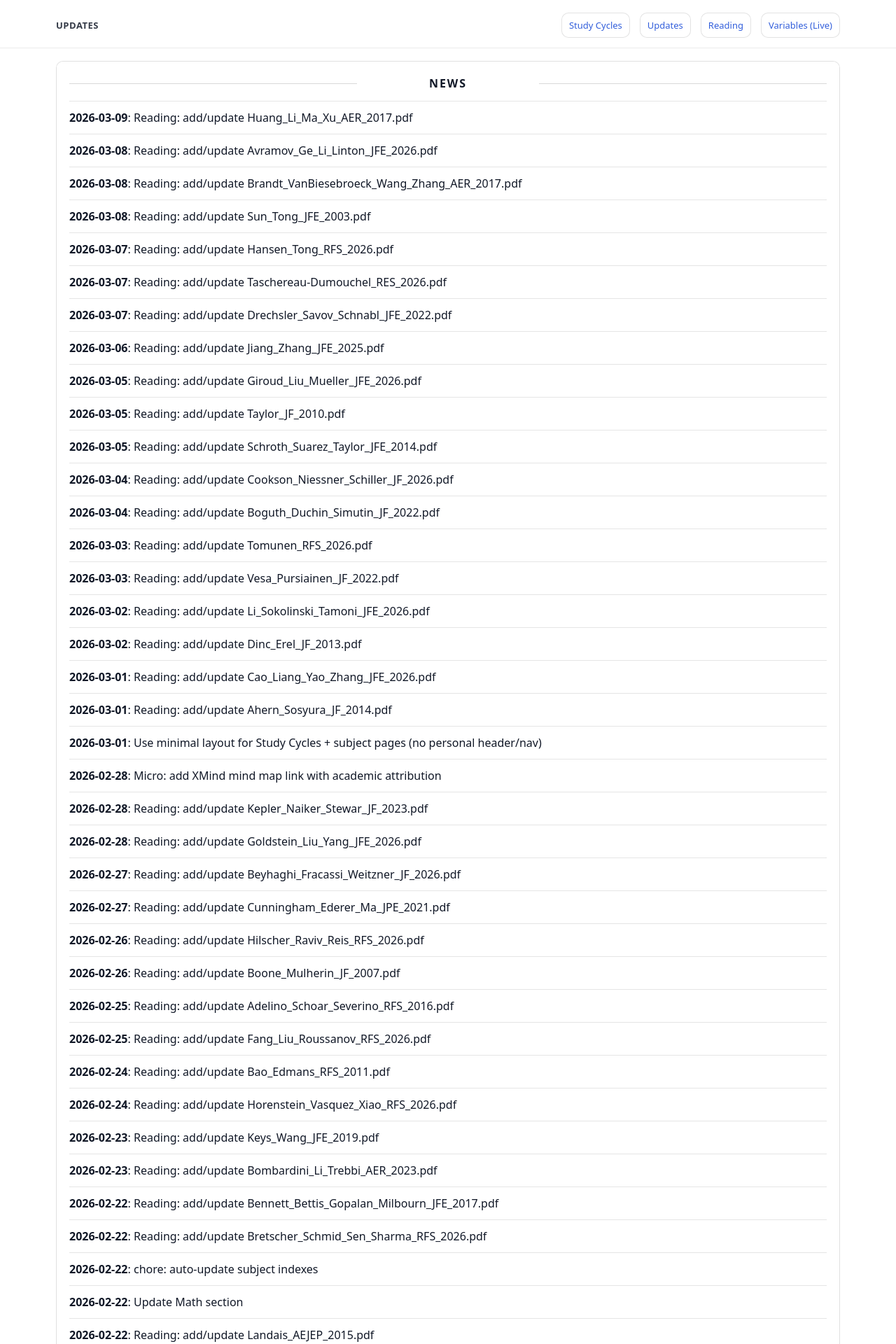
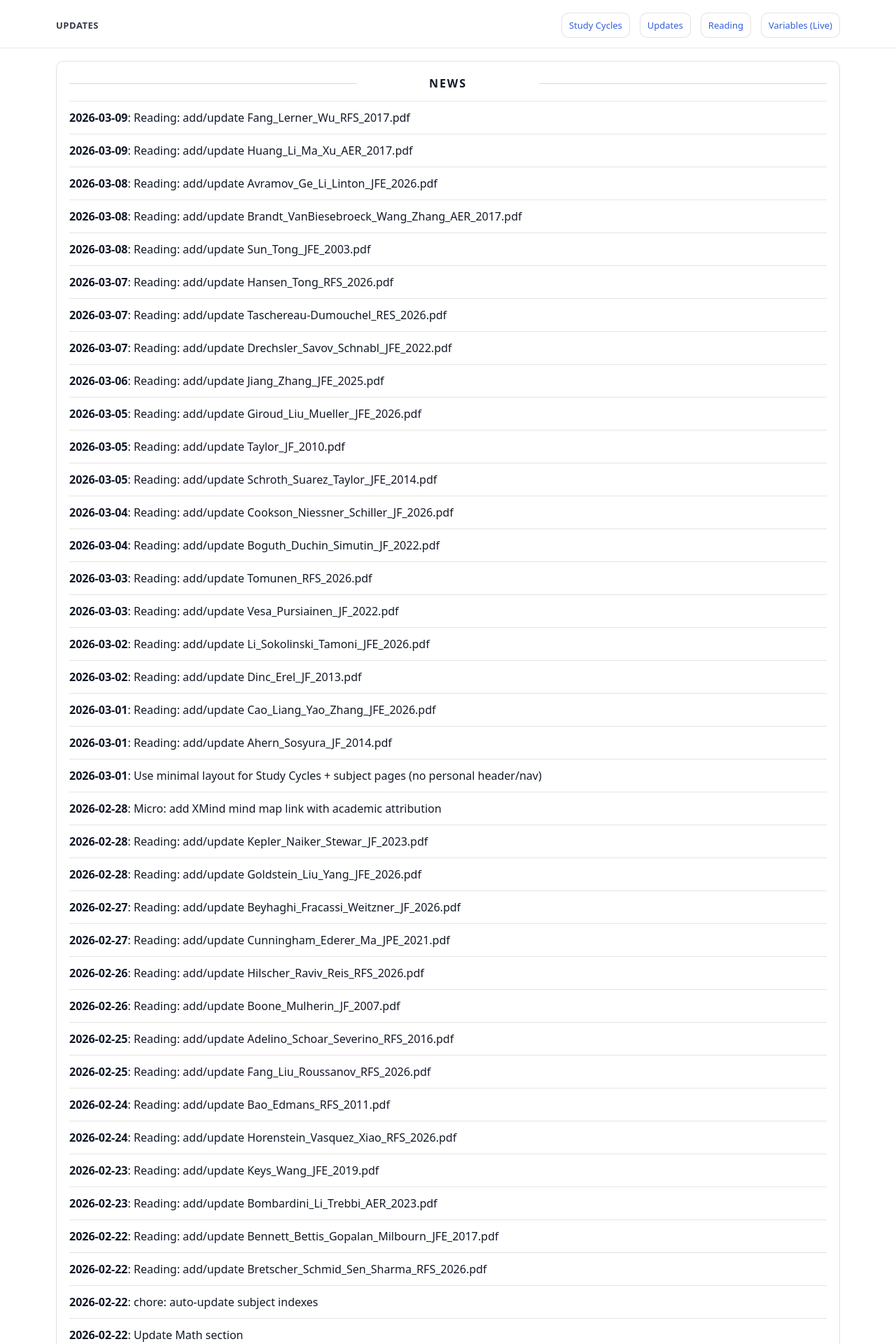
Before and after one commit to yaxinzn/study-archive, a Jekyll site: the page built from updates/index.md, in a window 1280 px wide. Shown: the top 1920 px of the page at 70% size. Built offline with Jekyll 4.4.1, drawn with Linux system fonts in a browser that asks for light colours; some of the changed text lies outside the part shown.

Commit message:
chore: update NEWS feed

```diff
--- a/_data/news.yml
+++ b/_data/news.yml
@@ -1,4 +1,7 @@
 # Auto-generated update history (sorted newest -> oldest). Do not edit manually.
+- ts: "1773058219"
+  date: "2026-03-09"
+  title: "Reading: add/update Fang_Lerner_Wu_RFS_2017.pdf"
 - ts: "1773057761"
   date: "2026-03-09"
   title: "Reading: add/update Huang_Li_Ma_Xu_AER_2017.pdf"
```
